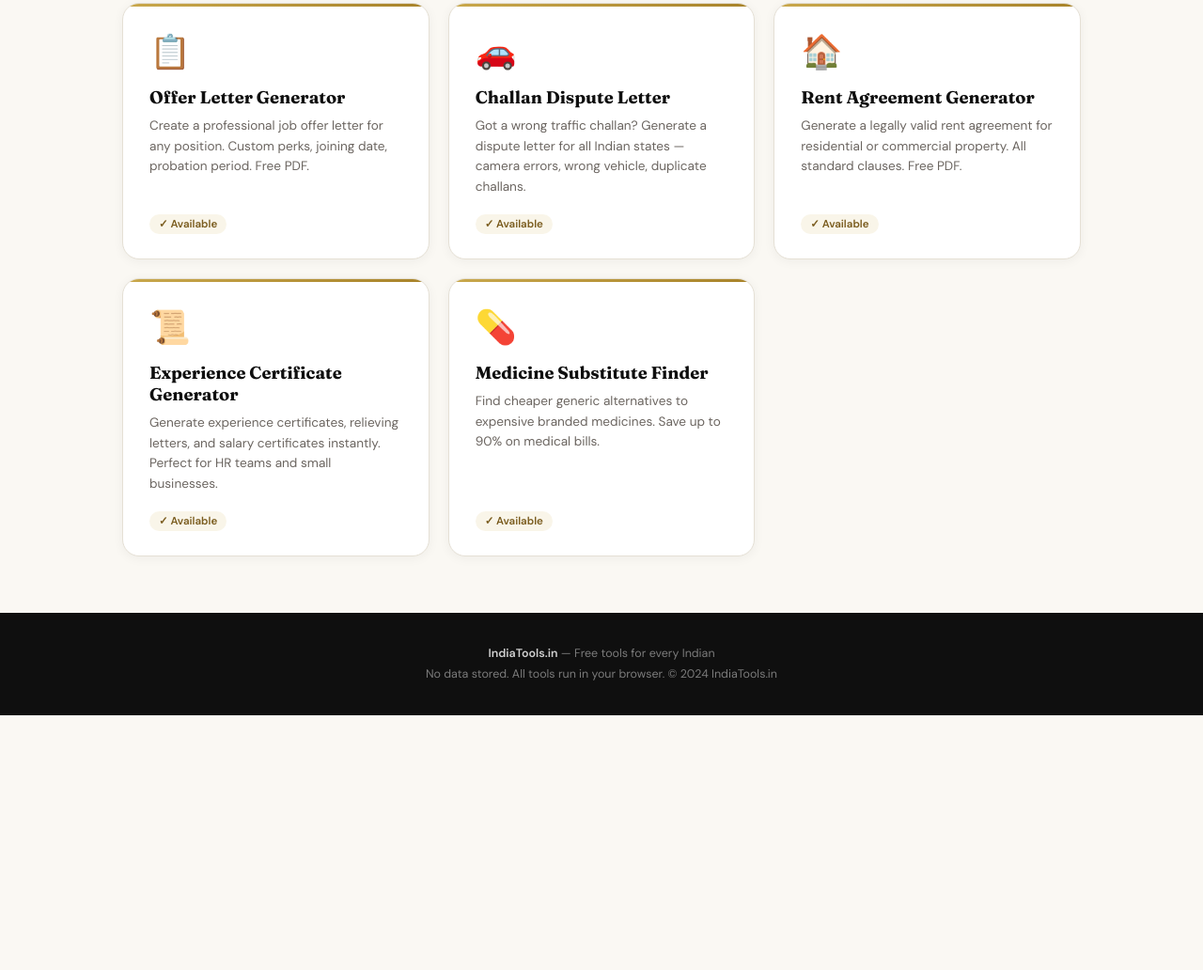
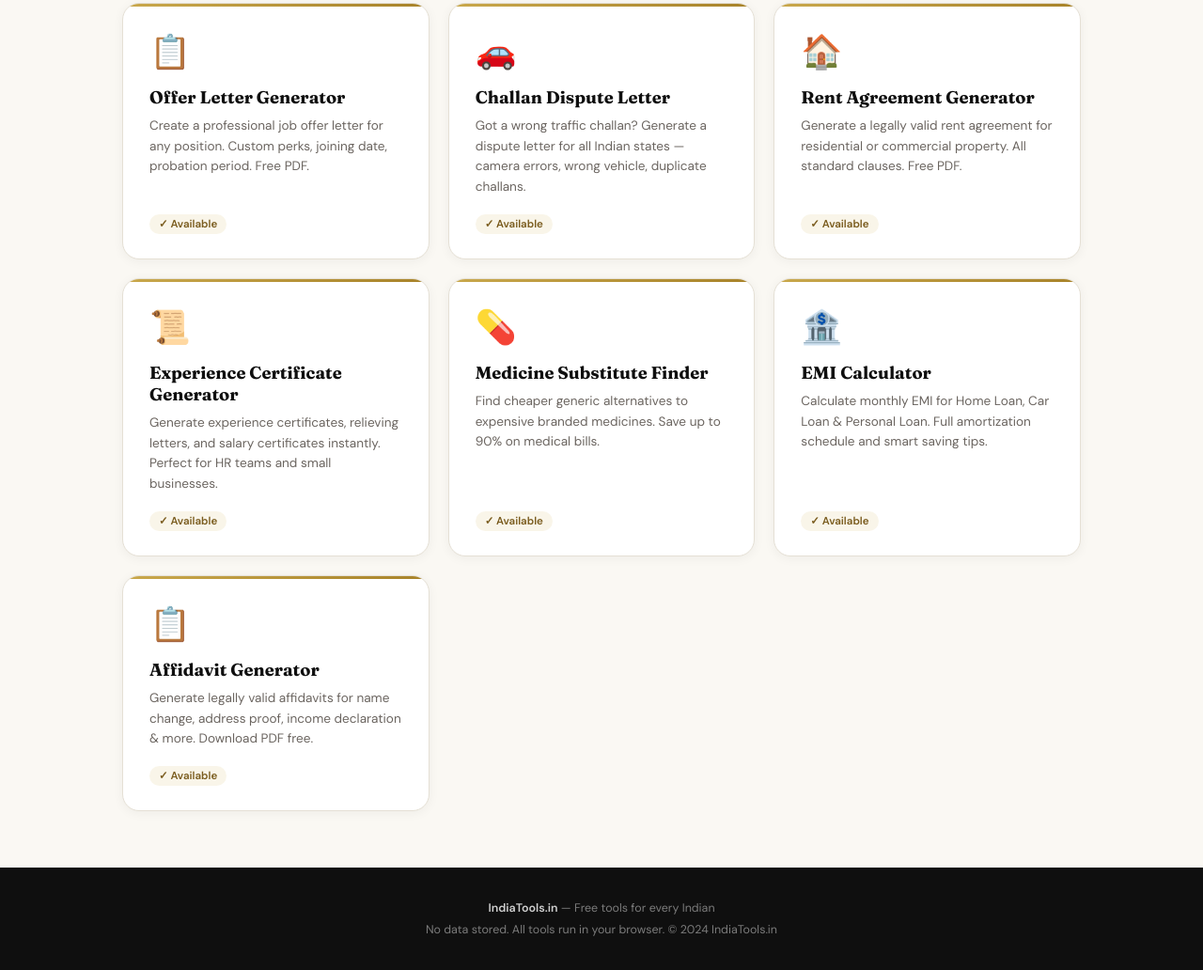
Before and after one commit to shadow-noneo/indiatools, a plain HTML site: page index.html in a window 1280 px wide. Shown: the part 1062-2094 px from the top of the page at 94% size. Before the commit the page ends 1823 px from the top, so only its background shows below. Drawn offline with Linux system fonts and the light colour scheme.

Commit message:
Fix: EMI + Affidavit inside grid

```diff
--- a/index.html
+++ b/index.html
@@ -75,8 +75,6 @@ footer strong{color:rgba(255,255,255,0.8);}
   <a href="rent-agreement.html" class="it-nav-link">🏠 Rent Agreement</a>
   <a href="experience-certificate.html" class="it-nav-link">📜 Experience Cert</a>
   <a href="medicine-substitute.html" class="it-nav-link">💊 Medicine Finder</a>
-  <a href="emi-calculator.html" class="it-nav-link">🏦 EMI Calculator</a>
-  <a href="affidavit.html" class="it-nav-link">📋 Affidavit</a>
 </div>
 </nav>
 <div class="hero">
@@ -140,6 +138,18 @@ footer strong{color:rgba(255,255,255,0.8);}
       <div class="cd">Find cheaper generic alternatives to expensive branded medicines. Save up to 90% on medical bills.</div>
       <div><span class="cs-live">✓ Available</span></div>
     </a>
+    <a href="emi-calculator.html" class="card live">
+      <div class="ci">🏦</div>
+      <div class="cn">EMI Calculator</div>
+      <div class="cd">Calculate monthly EMI for Home Loan, Car Loan & Personal Loan. Full amortization schedule and smart saving tips.</div>
+      <div><span class="cs-live">✓ Available</span></div>
+    </a>
+    <a href="affidavit.html" class="card live">
+      <div class="ci">📋</div>
+      <div class="cn">Affidavit Generator</div>
+      <div class="cd">Generate legally valid affidavits for name change, address proof, income declaration & more. Download PDF free.</div>
+      <div><span class="cs-live">✓ Available</span></div>
+    </a>
   </div>
 </div>
 <footer>
```
